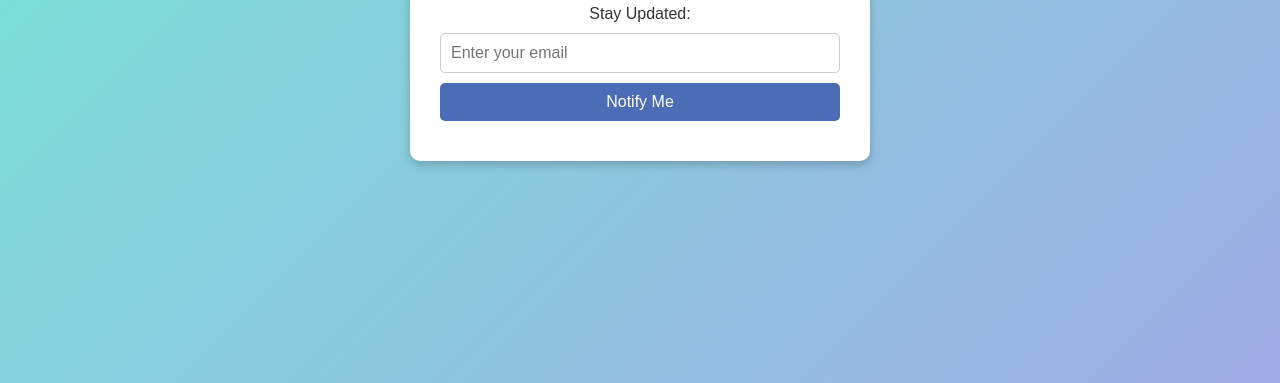
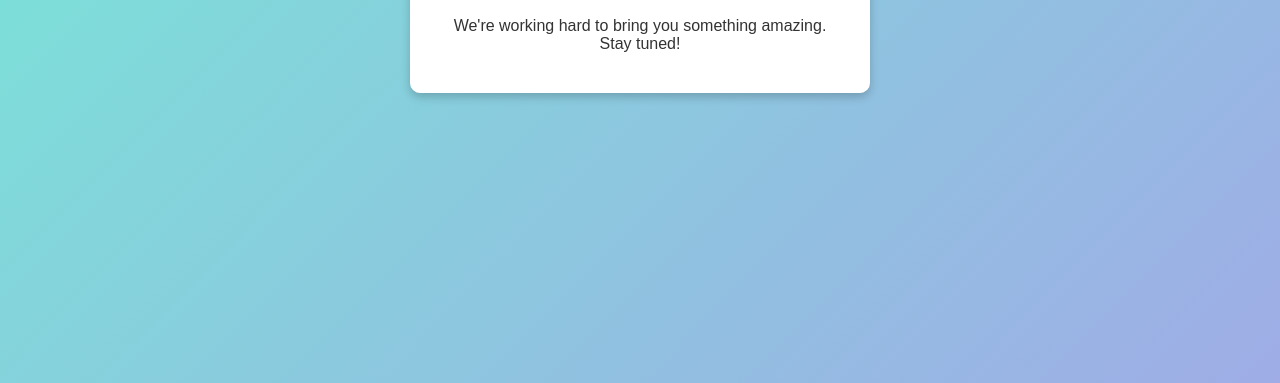
Before and after one commit to motric/motric.github.io, a plain HTML site: page index.html in a window 1280 px wide. Shown: the part 417-800 px from the top of the page. Drawn offline with Linux system fonts and the light colour scheme.

Commit message:
Update index.html

```diff
--- a/index.html
+++ b/index.html
@@ -14,11 +14,6 @@
     </header>
     <main>
       <p>We're working hard to bring you something amazing. Stay tuned!</p>
-      <form class="signup-form">
-        <label for="email">Stay Updated:</label>
-        <input type="email" id="email" name="email" placeholder="Enter your email" required>
-        <button type="submit">Notify Me</button>
-      </form>
     </main>
     <footer>
     </footer>
```
